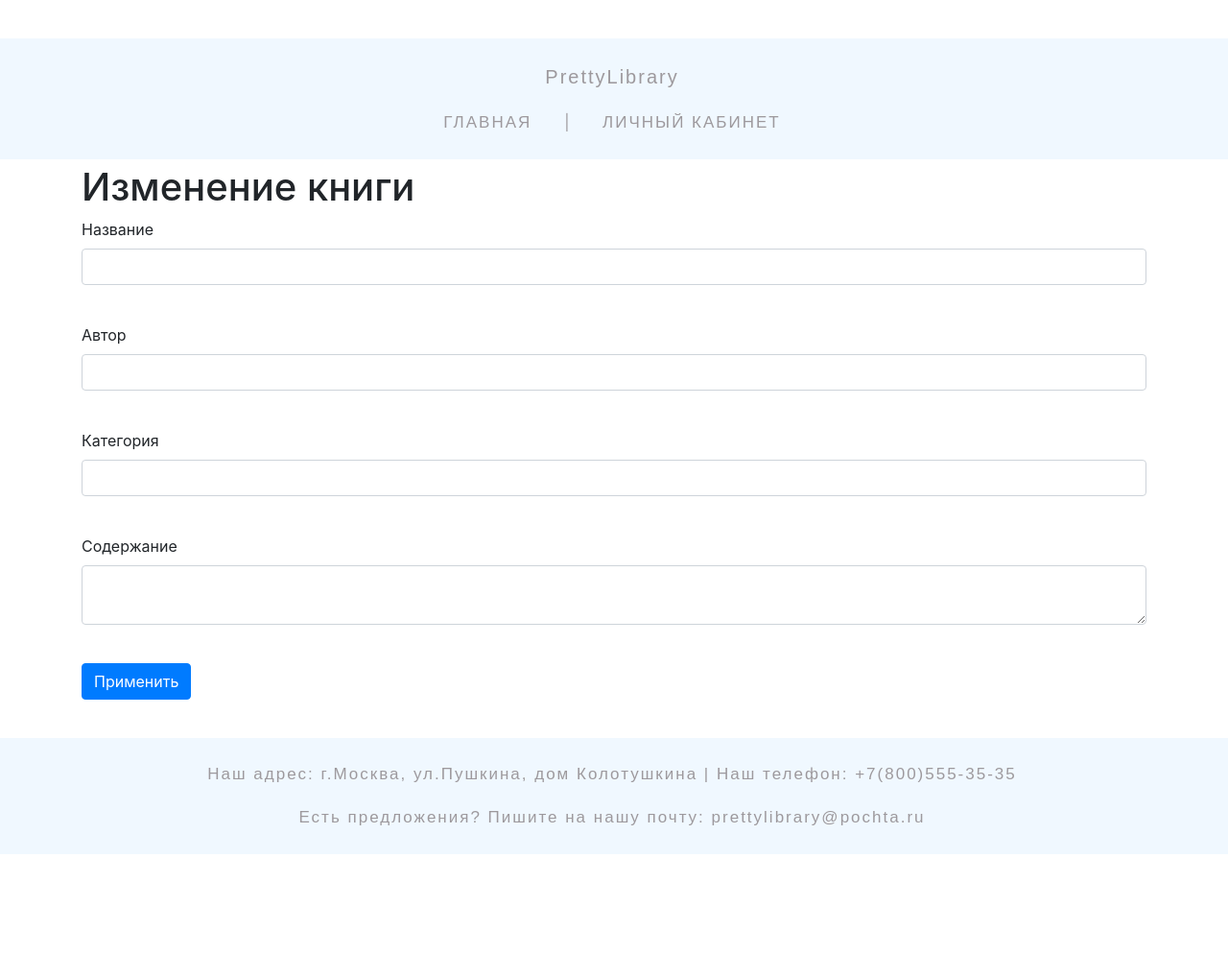
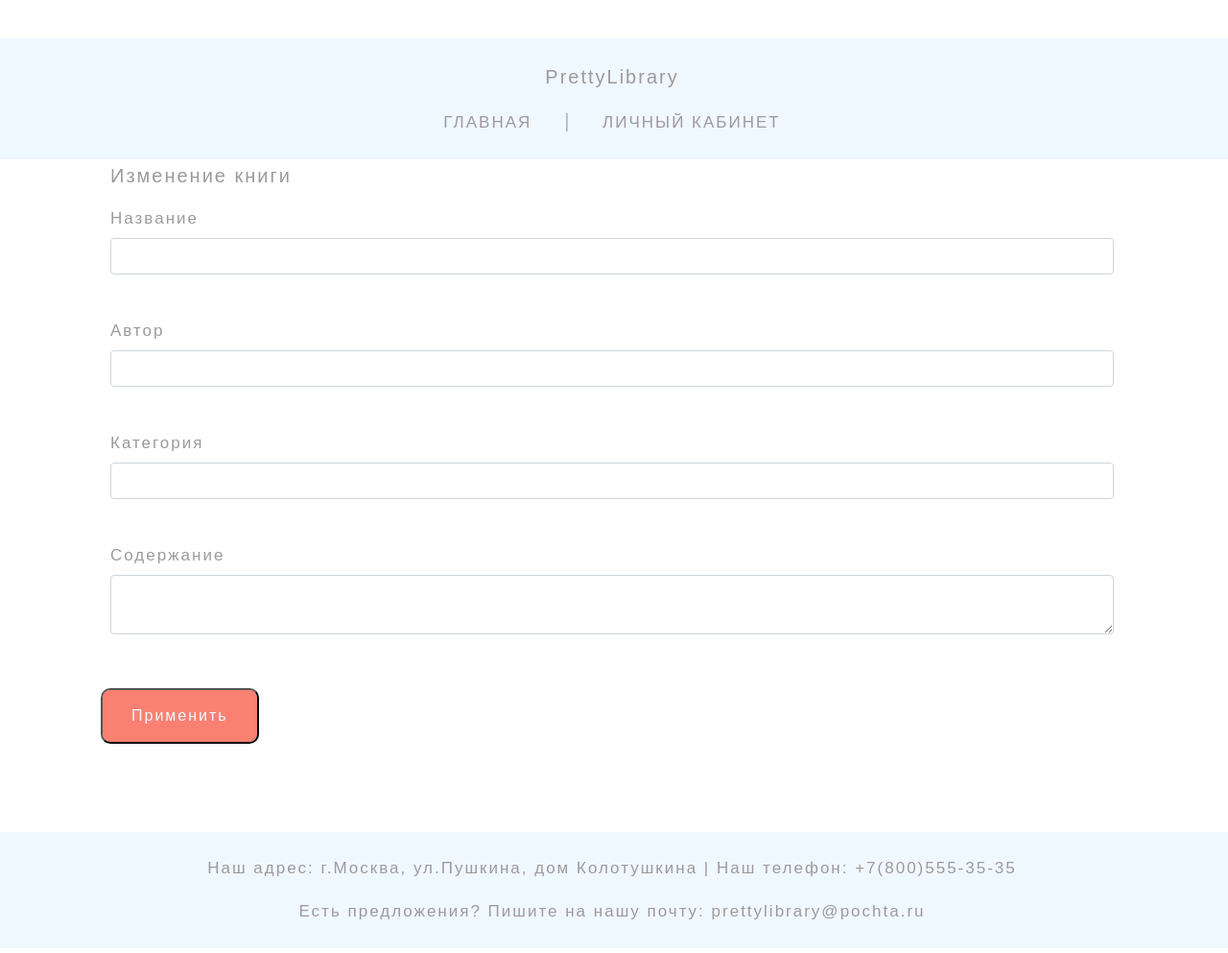
Before and after one commit to kKrIsTiNaA/flask_project, a Flask app: template templates/edit_book.html in a window 1280 px wide. Shown: the whole page at 96% size. Before the commit the page ends 890 px from the top, so only its background shows below. Run offline with Flask 2, Linux system fonts and the light colour scheme; the template is opened without the code that fills it: values that come from a table or form of the project are taken from there, others are empty; some libraries are stand-ins or nearby versions.

Commit message:
beautiful edits

```diff
--- a/templates/edit_book.html
+++ b/templates/edit_book.html
@@ -1,11 +1,11 @@
 {% extends "base.html" %}
 
 {% block content %}
-    <h1>Изменение книги</h1>
+    <h1 class="heading">Изменение книги</h1>
     <form action="" method="post">
     {{ form.hidden_tag() }}
     {{ form.csrf_token }}
-    <p>
+    <p class="footer">
         {{ form.name.label }}<br>
         {{ form.name(class="form-control") }}<br>
         {% for error in form.name.errors %}
@@ -14,7 +14,7 @@
             </p>
         {% endfor %}
     </p>
-    <p>
+    <p class="footer">
         {{ form.author.label }}<br>
         {{ form.author(class="form-control") }}<br>
         {% for error in form.author.errors %}
@@ -23,7 +23,7 @@
             </p>
         {% endfor %}
     </p>
-    <p>
+    <p class="footer">
         {{ form.categories.label }}<br>
         {{ form.categories(class="form-control") }}<br>
         {% for error in form.categories.errors %}
@@ -32,7 +32,7 @@
             </p>
         {% endfor %}
     </p>
-    <p>
+    <p class="footer">
         {{ form.content.label }}<br>
         {{ form.content(class="form-control") }}<br>
         {% for error in form.content.errors %}
@@ -41,7 +41,7 @@
             </p>
         {% endfor %}
     </p>
-    <p>{{ form.submit(type="submit", class="btn btn-primary") }}</p>
-    {{message}}
+    <p>{{ form.submit(type="submit", class="button") }}</p>
+    <div class="heading"> {{ message }} </div>
 </form>
 {% endblock %}
--- a/templates/login.html
+++ b/templates/login.html
@@ -23,7 +23,7 @@
             {% endfor %}
         </p>
         <p class="footer"> {{ form.remember_me() }} {{ form.remember_me.label }} </p>
-        <p class="footer"> {{ form.submit(type="submit", class="btn btn-primary") }} </p>
+        <p>{{ form.submit(type="submit", class="button") }}</p>
         <div class="heading"> {{ message }} </div>
     </form>
 {% endblock %}
--- a/templates/new_book.html
+++ b/templates/new_book.html
@@ -41,7 +41,7 @@
             </p>
         {% endfor %}
     </p>
-    <p class="footer">{{ form.submit(type="submit", class="btn btn-primary") }}</p>
+    <p>{{ form.submit(type="submit", class="button") }}</p>
     <div class="heading"> {{ message }} </div>
 </form>
 {% endblock %}
--- a/templates/register.html
+++ b/templates/register.html
@@ -49,7 +49,7 @@
             </p>
         {% endfor %}
     </p>
-    <a>{{ form.submit(type="submit", class="button") }}</a>
+    <p>{{ form.submit(type="submit", class="button") }}</p>
     <div class="heading"> {{ message }} </div>
 </form>
 {% endblock %}
```
Also changed, not shown: templates/delete_book.html (+7 -7 lines).
